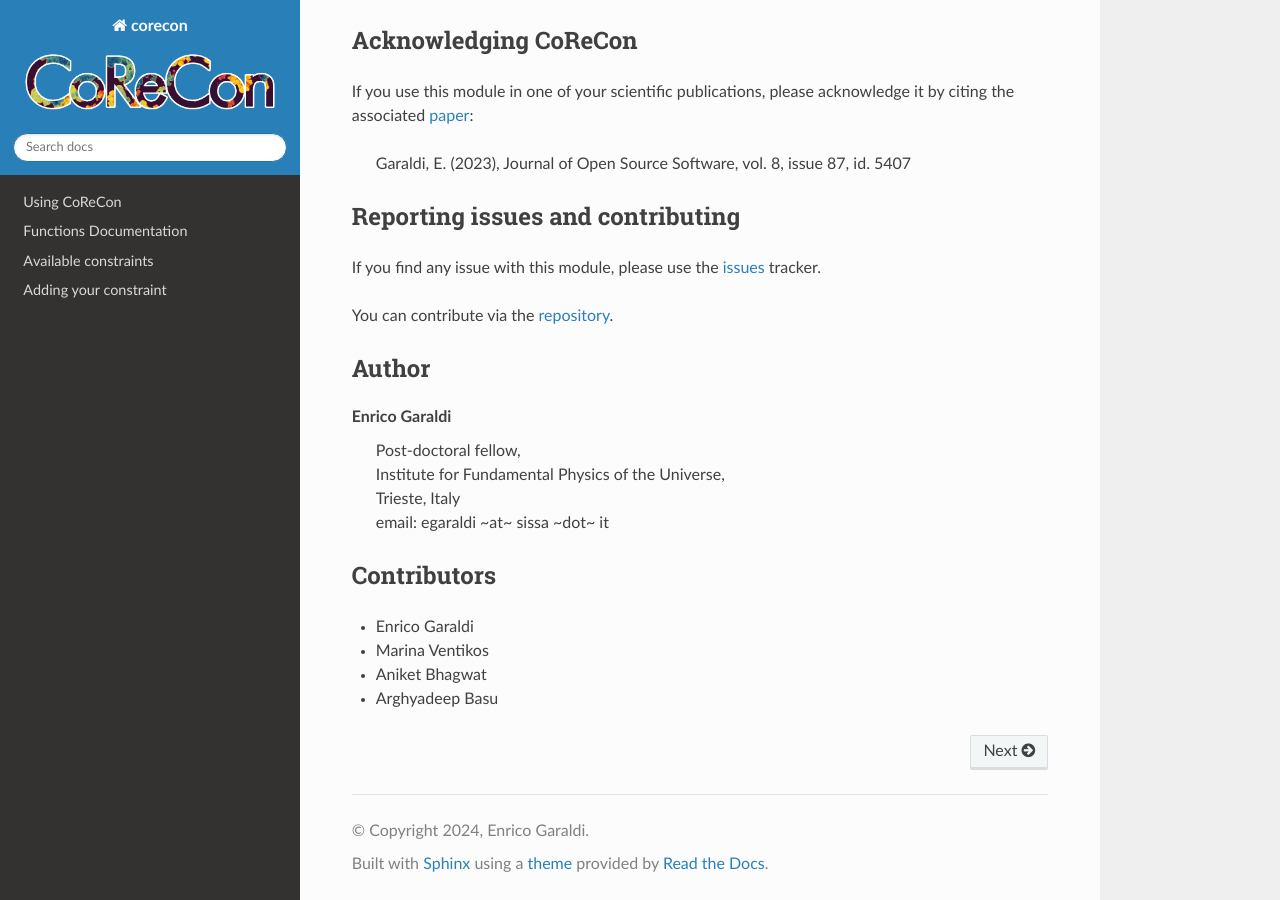
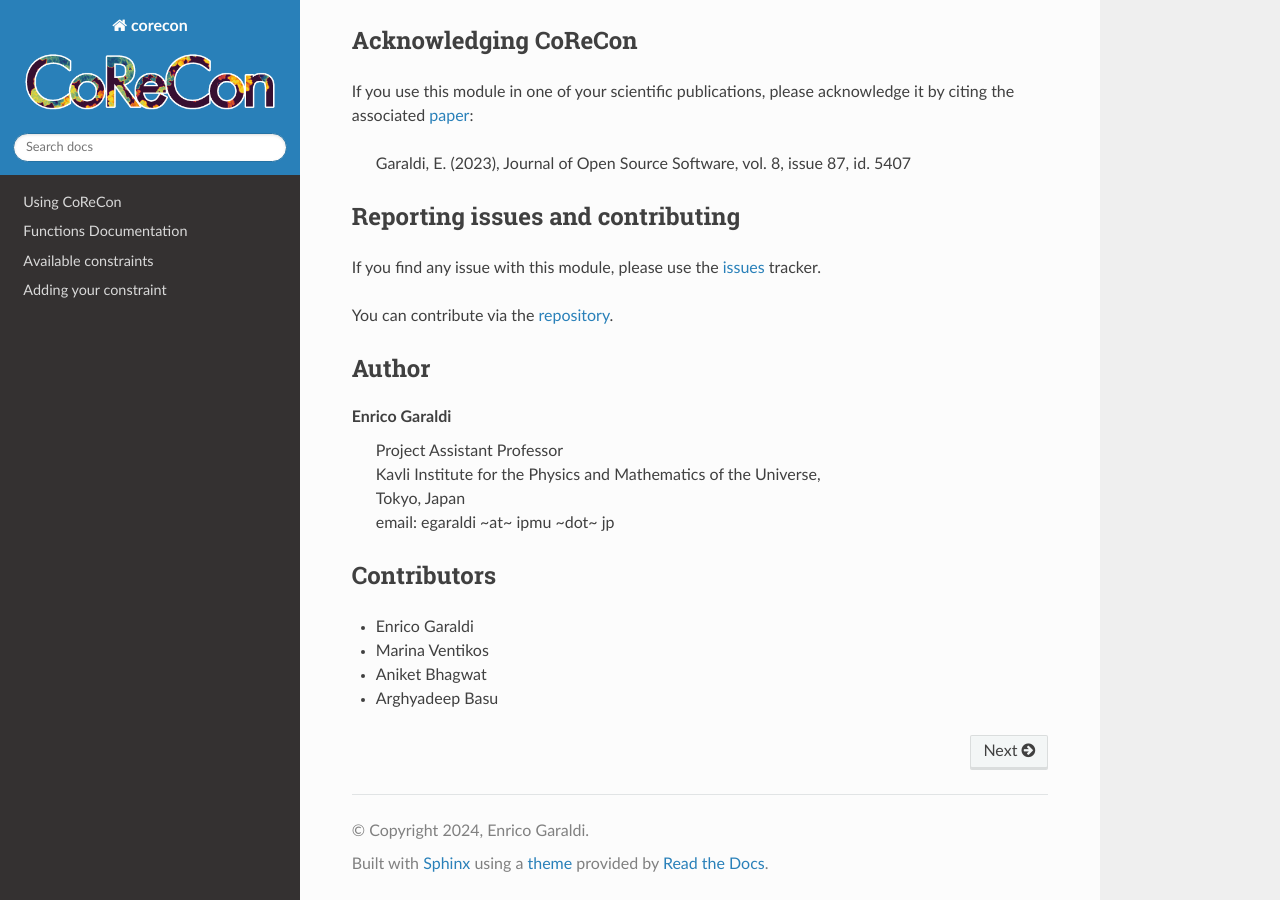
Before and after one commit to EGaraldi/corecon, a Sphinx documentation site: the page built from docs/index.rst, in a window 1280 px wide and 900 px high, scrolled down 574 px. Built offline with Sphinx 7.4.7 and the Read the Docs theme 3.1.0, drawn with Linux system fonts in a browser that asks for light colours.

Commit message:
update affiliation

```diff
--- a/docs/index.rst
+++ b/docs/index.rst
@@ -47,10 +47,10 @@ You can contribute via the repository_.
 Author
 ^^^^^^
 Enrico Garaldi
- |  Post-doctoral fellow,
- |  Institute for Fundamental Physics of the Universe,
- |  Trieste, Italy
- |  email: egaraldi ~at~ sissa ~dot~ it
+ |  Project Assistant Professor
+ |  Kavli Institute for the Physics and Mathematics of the Universe,
+ |  Tokyo, Japan
+ |  email: egaraldi ~at~ ipmu ~dot~ jp
 
 
 .. _Contributors:
```
